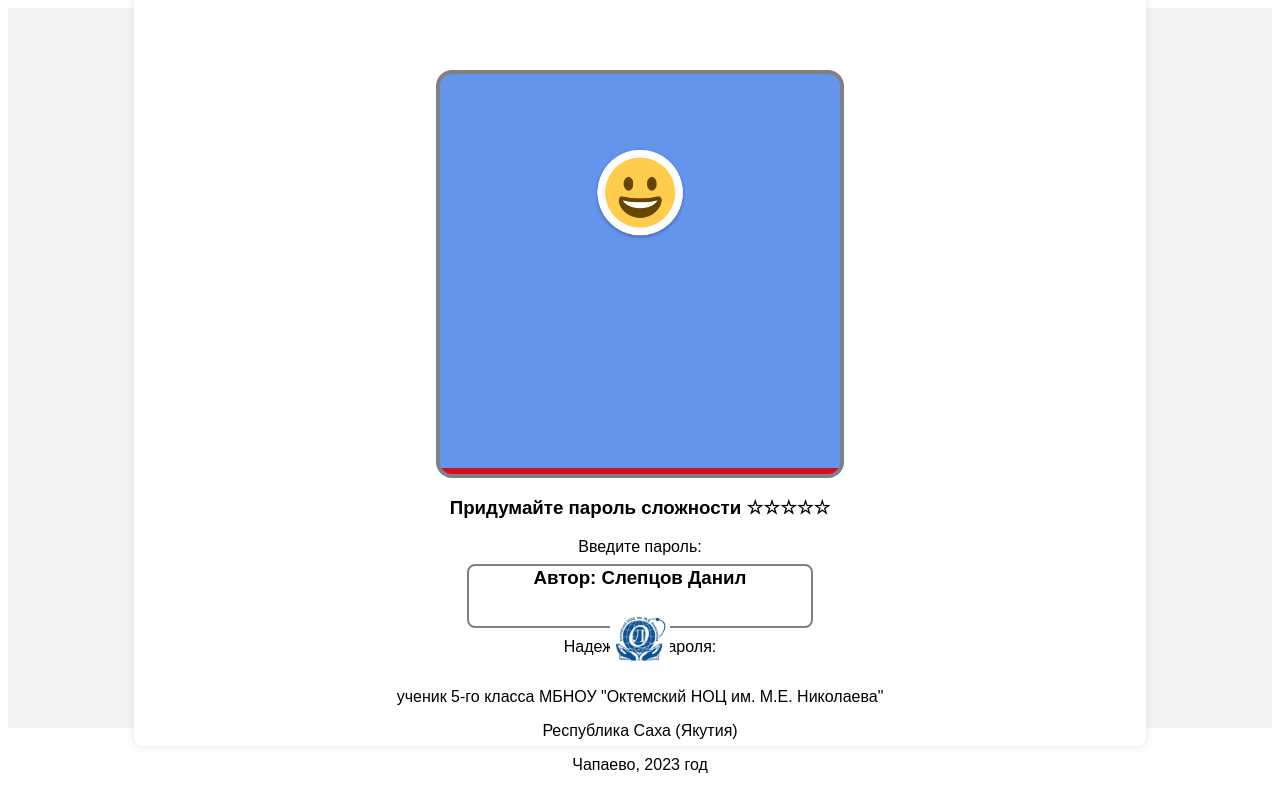
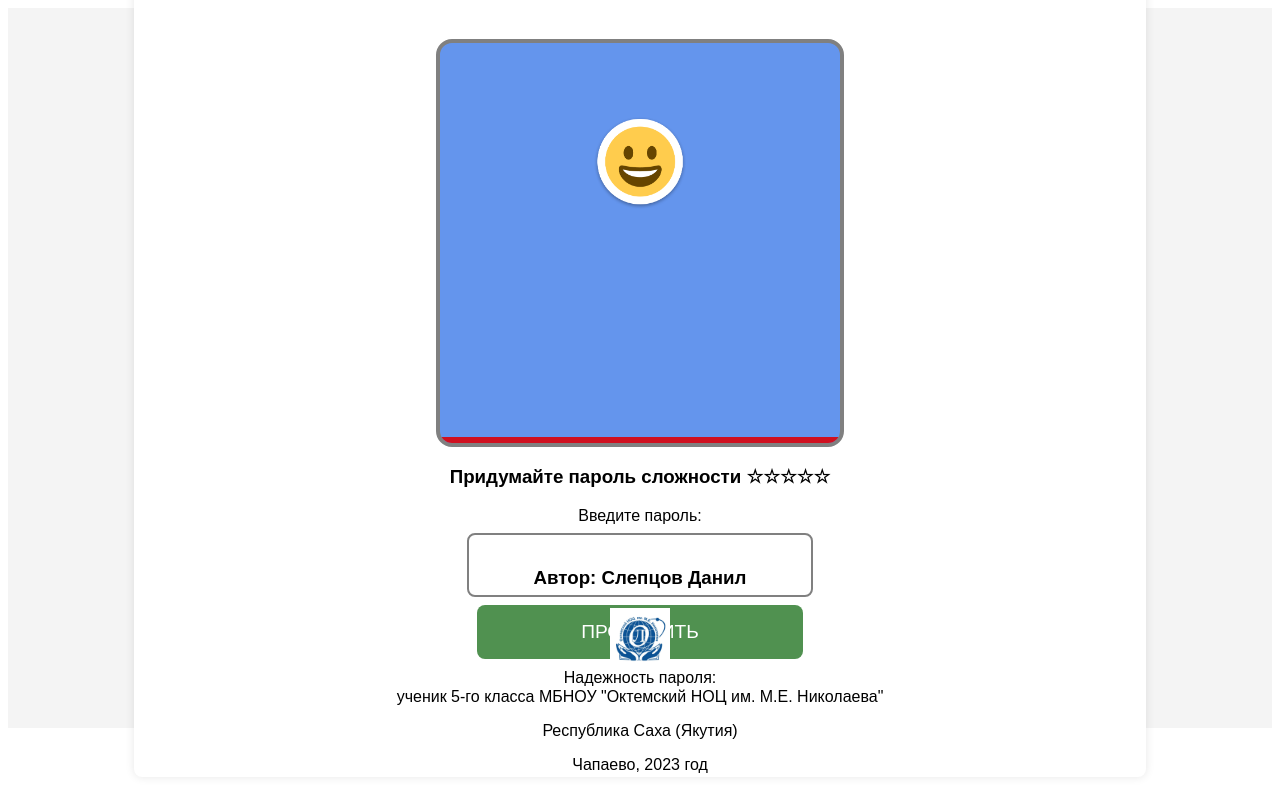
Before and after one commit to brearey/Password_trainer, a plain HTML site: page index.html in a window 1280 px wide. Drawn offline with Linux system fonts and the light colour scheme.

Commit message:
добавлена кнопка Проверить

```diff
--- a/index.html
+++ b/index.html
@@ -19,6 +19,7 @@
             <label for="password">Введите пароль:</label>
             <br>
             <input type="password" id="password" oninput="checkPasswordStrength()">
+            <div class="btn check-password">Проверить</div>
             <div class="reliability">Надежность пароля:</div>
             <div id="strength-meter"></div>
             <div id="recommendations"></div>
--- a/styles.css
+++ b/styles.css
@@ -64,3 +64,16 @@ input {
     top: 150px;
     height: 1000px;
 }
+
+.btn {
+    margin: 8px auto;
+    padding: 16px 0;
+    background-color: rgb(80, 145, 80);
+    color: white;
+    font-size: 1.2rem;
+    text-transform: uppercase;
+    border: none;
+    border-radius: 8px;
+    width: 326px;
+    cursor: pointer;
+}
```
